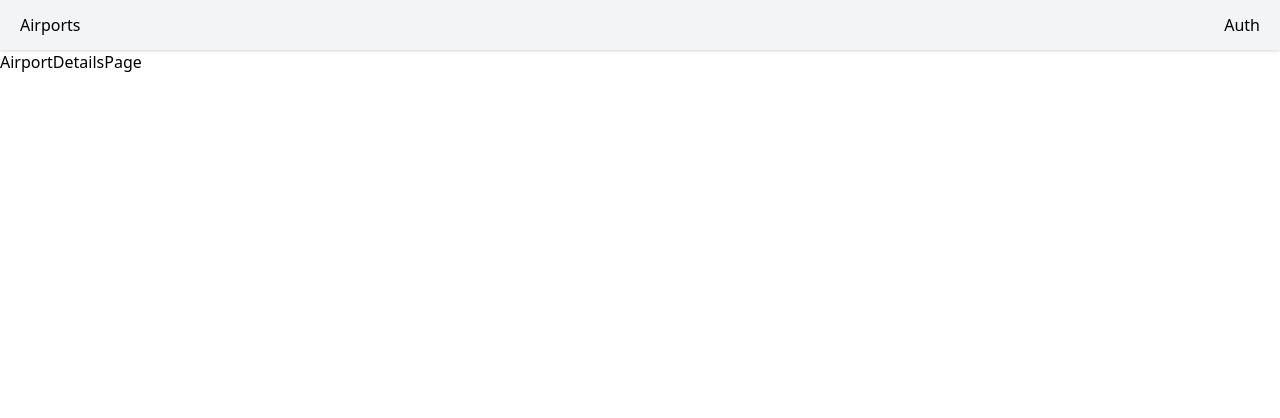
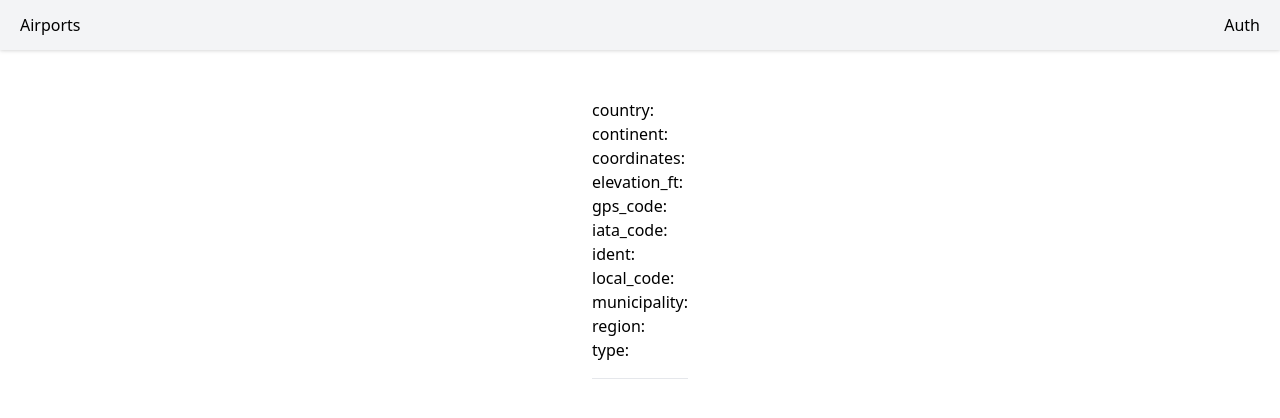
Before and after one commit to Dmitriy-Sidorov/airport, a React (Create React App) app: page /airport/1 in a window 1280 px wide. Shown: the top 418 px of the page. Built offline with nearby package versions, Linux system fonts and the light colour scheme; no server answers.

Commit message:
add detail page

```diff
--- a/src/pages/AirportDetailsPage.tsx
+++ b/src/pages/AirportDetailsPage.tsx
@@ -1,7 +1,36 @@
-import React from "react";
+import React, { useEffect } from 'react'
+import { useAppDispatch, useAppSelector } from '../hook/redux'
+import { fetchAirportDetail } from '../store/actions/AirportDetailActions'
+import { useParams } from 'react-router-dom'
 
 export function AirportDetailsPage() {
-    return (
-        <div>AirportDetailsPage</div>
-    )
+	const { airport } = useAppSelector(state => state.airportDetail)
+	const dispatch = useAppDispatch()
+	const params = useParams<'id'>()
+
+	useEffect(() => {
+		dispatch(fetchAirportDetail(params.id!))
+	}, [dispatch, params.id])
+
+	return (
+		<div className="container mx-auto mt-8 p-4 flex justify-center">
+			<div>
+				<h1 className="font-bold size text-3xl">{airport?.name}</h1>
+				<p>country: {airport?.country}</p>
+				<p>continent: {airport?.continent}</p>
+				<p>coordinates: {airport?.coordinates}</p>
+				<p>elevation_ft: {airport?.elevation_ft}</p>
+				<p>gps_code: {airport?.gps_code}</p>
+				<p>iata_code: {airport?.iata_code}</p>
+				<p>ident: {airport?.ident}</p>
+				<p>local_code: {airport?.local_code}</p>
+				<p>municipality: {airport?.municipality}</p>
+				<p>region: {airport?.region}</p>
+				<p>type: {airport?.type}</p>
+
+				<hr className="my-4"/>
+
+			</div>
+		</div>
+	)
 }
--- a/src/pages/MainPage.tsx
+++ b/src/pages/MainPage.tsx
@@ -1,5 +1,5 @@
 import React, { useEffect, useRef } from 'react'
-import { fetchAirports } from '../store/actions/AirportActions'
+import { fetchAirports } from '../store/actions/AirportsActions'
 import { useAppDispatch, useAppSelector } from '../hook/redux'
 // import { AirportSearch } from '../components/AirportSearch'
 import { AirportFilter } from '../components/AirportFilter'
--- /dev/null
+++ b/src/store/actions/AirportDetailActions.ts
@@ -0,0 +1,16 @@
+import axios from '../../axios'
+import { AppDispatch } from '../index'
+import { IAirportDetail } from '../../models/models'
+import { airportDetailSlice } from '../slices/AirportDetailSlice'
+
+export const fetchAirportDetail = (id: string) => {
+	return async (dispatch: AppDispatch) => {
+		try {
+			dispatch(airportDetailSlice.actions.fetching())
+			const response = await axios.get<IAirportDetail>(`airports/${id}`)
+			dispatch(airportDetailSlice.actions.fetchSuccess(response.data))
+		} catch (e) {
+			dispatch(airportDetailSlice.actions.fetchError(e as Error))
+		}
+	}
+}
--- a/src/store/actions/AirportActions.ts
+++ b/src/store/actions/AirportsActions.ts
@@ -1,7 +1,7 @@
 import axios from '../../axios'
 import { AppDispatch } from '../index'
 import { IAirport, ServerResponse } from '../../models/models'
-import { airportSlice } from '../slices/airportSlice'
+import { airportSlice } from '../slices/AirportSlice'
 
 export const fetchAirports = (page = 1, count = 50) => {
 	return async (dispatch: AppDispatch) => {
--- a/src/store/index.ts
+++ b/src/store/index.ts
@@ -1,8 +1,10 @@
 import { combineReducers, configureStore } from '@reduxjs/toolkit'
-import airportReducer from './slices/airportSlice'
+import airportReducer from './slices/AirportSlice'
+import airportDetailReducer from './slices/AirportDetailSlice'
 
 const rootReducer = combineReducers({
-	airport: airportReducer
+	airport: airportReducer,
+	airportDetail: airportDetailReducer
 })
 
 export function setupStore() {
--- /dev/null
+++ b/src/store/slices/AirportDetailSlice.ts
@@ -0,0 +1,35 @@
+import { createSlice, PayloadAction } from '@reduxjs/toolkit'
+import { IAirportDetail } from '../../models/models'
+
+interface AirportDetailState {
+	airport: IAirportDetail | null,
+	loading: boolean,
+	error: string
+}
+
+const initialState: AirportDetailState = {
+	airport: null,
+	loading: false,
+	error: ''
+}
+
+export const airportDetailSlice = createSlice({
+	name: 'airportDetail',
+	initialState,
+	reducers: {
+		fetching(state) {
+			state.loading = true
+		},
+		fetchSuccess(state, action: PayloadAction<IAirportDetail>) {
+			state.loading = false
+			state.airport = action.payload
+			state.error = ''
+		},
+		fetchError(state, action: PayloadAction<Error>) {
+			state.loading = false
+			state.error = action.payload.message
+		}
+	}
+})
+
+export default airportDetailSlice.reducer
```
Also changed, not shown: src/store/slices/AirportSlice.ts (renamed from src/store/slices/airportSlice.ts).
